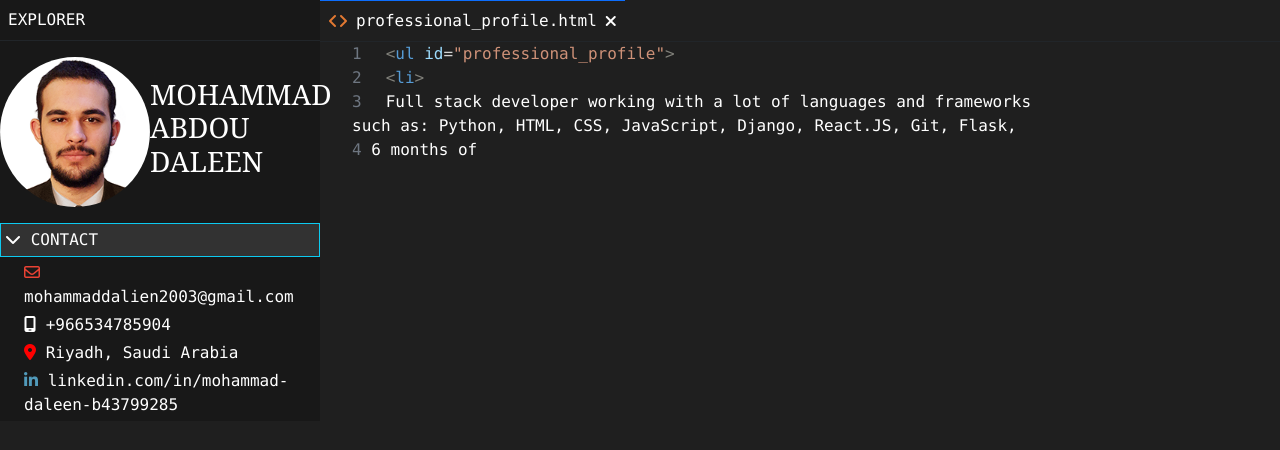
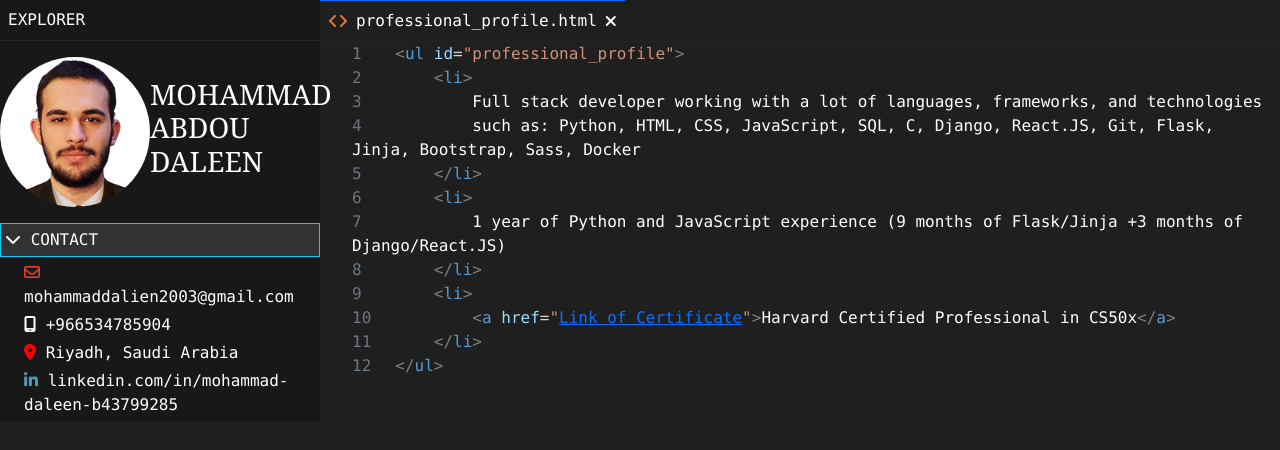
Before and after one commit to MohammadDaleen/cv, a Django app: page / in a window 1280 px wide. Shown: the part 42-492 px from the top of the page. Run offline with Django 4.2, Linux system fonts and the light colour scheme; some libraries are stand-ins or nearby versions.

Commit message:
finish professional profile

```diff
--- a/resume/static/resume/styles.css
+++ b/resume/static/resume/styles.css
@@ -60,3 +60,24 @@ li:before {
 .sub-sign {
     color: #80807a;
 }
+
+/* Tabs for code */
+.tab-1 {
+    margin-left: 1rem;
+}
+
+.tab-2 {
+    margin-left: 2rem;
+}
+
+.tab-3 {
+    margin-left: 3rem;
+}
+
+.tab-4 {
+    margin-left: 4rem;
+}
+
+.tab-5 {
+    margin-left: 5rem;
+}
--- a/resume/templates/resume/index.html
+++ b/resume/templates/resume/index.html
@@ -61,27 +61,22 @@
                 </div>
             </div>
             <ol>
-                <li class="d-flex">
-                    <div class="ms-4">
-                        <span class="sub-sign"><</span><span class="tag">ul</span> <span class="attr">id</span><span class="sign">=</span><span class="string">"professional_profile"</span><span class="sub-sign">></span>
-                    </div>
-                </li>
-                <li class="d-flex">
-                    <div class="ms-4">
-                        <span class="sub-sign"><</span><span class="tag">li</span><span class="sub-sign">></span>
-                    </div>
-                </li>
-                <li class="d-flex">
-                    <div class="ms-4">
-                            Full stack developer working with a lot of languages and frameworks
-                    </div>
-                </li>
+                <li><span class="ms-4 sub-sign">&lt;</span><span class="tag">ul</span>&nbsp;<span class="attr">id</span><span class="sign">=</span><span class="string">"professional_profile"</span><span class="sub-sign">&gt;</span></li>
 
-                    such as: Python, HTML, CSS, JavaScript, Django, React.JS, Git, Flask,
-                </li>
-                <li>
-                    6 months of
-                </li>
+                <li><span class="sub-sign ms-4">{% for i in "iiii" %}&nbsp;{% endfor %}&lt;</span><span class="tag">li</span><span class="sub-sign">&gt;</span></li>
+                <li><span class="ms-4">{% for i in "iiiiiiii" %}&nbsp;{% endfor %}Full stack developer working with a lot of languages, frameworks, and technologies</span></li>
+                <li><span class="ms-4">{% for i in "iiiiiiii" %}&nbsp;{% endfor %}such as: Python, HTML, CSS, JavaScript, SQL, C, Django, React.JS, Git, Flask, Jinja, Bootstrap, Sass, Docker</span></li>
+                <li><span class="sub-sign ms-4">{% for i in "iiii" %}&nbsp;{% endfor %}&lt;/</span><span class="tag">li</span><span class="sub-sign">&gt;</span></li>
+
+                <li><span class="sub-sign ms-4">{% for i in "iiii" %}&nbsp;{% endfor %}&lt;</span><span class="tag">li</span><span class="sub-sign">&gt;</span></li>
+                <li><span class="ms-4">{% for i in "iiiiiiii" %}&nbsp;{% endfor %}1 year of Python and JavaScript experience (9 months of Flask/Jinja +3 months of Django/React.JS)</span></li>
+                <li><span class="sub-sign ms-4">{% for i in "iiii" %}&nbsp;{% endfor %}&lt;/</span><span class="tag">li</span><span class="sub-sign">&gt;</span></li>
+
+                <li><span class="sub-sign ms-4">{% for i in "iiii" %}&nbsp;{% endfor %}&lt;</span><span class="tag">li</span><span class="sub-sign">&gt;</span></li>
+                <li class="d-flex"><span class="ms-4">{% for i in "iiiiiiii" %}&nbsp;{% endfor %}<span class="sub-sign">&lt;</span><span class="tag">a</span><span class="attr">&nbsp;href</span><span class="sign">=</span><span class="string">"</span><a href="https://certificates.cs50.io/2b7e2e2f-398a-4945-9944-f7ee59d0bc77.pdf" target="_blank" rel="noopener noreferrer">Link of Certificate</a><span class="string">"</span><span class="sub-sign">&gt;</span>Harvard Certified Professional in CS50x<span class="sub-sign">&lt;/</span><span class="tag">a</span><span class="sub-sign">&gt;</span></span></li>
+                <li class="d-flex"><span class="sub-sign ms-4">{% for i in "iiii" %}&nbsp;{% endfor %}&lt;/</span><span class="tag">li</span><span class="sub-sign">&gt;</span></li>
+
+                <li class="d-flex"><span class="ms-4 sub-sign">&lt;/</span><span class="tag">ul</span><span class="sub-sign">&gt;</span></li>
             </ol>
         </div>
     </div>
```
